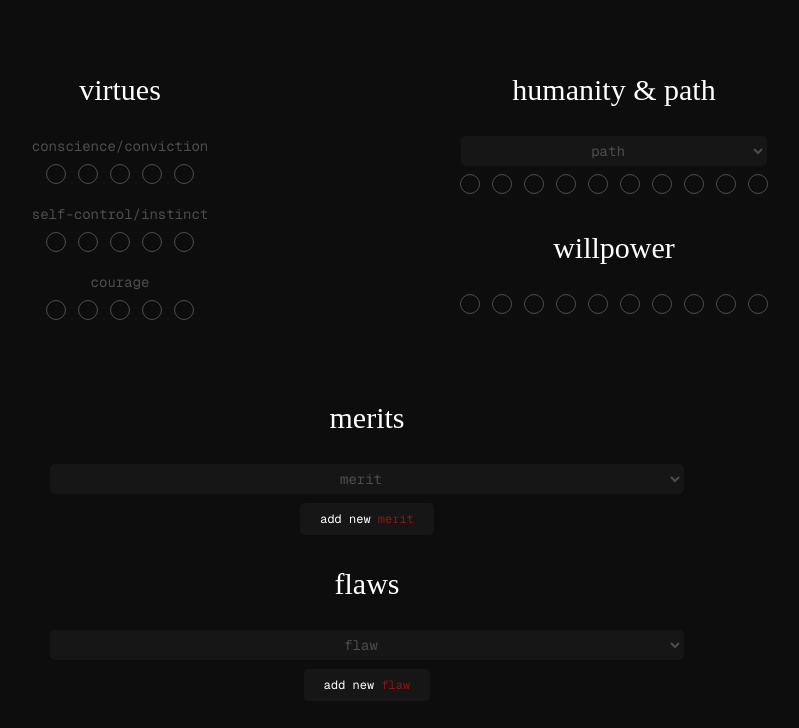
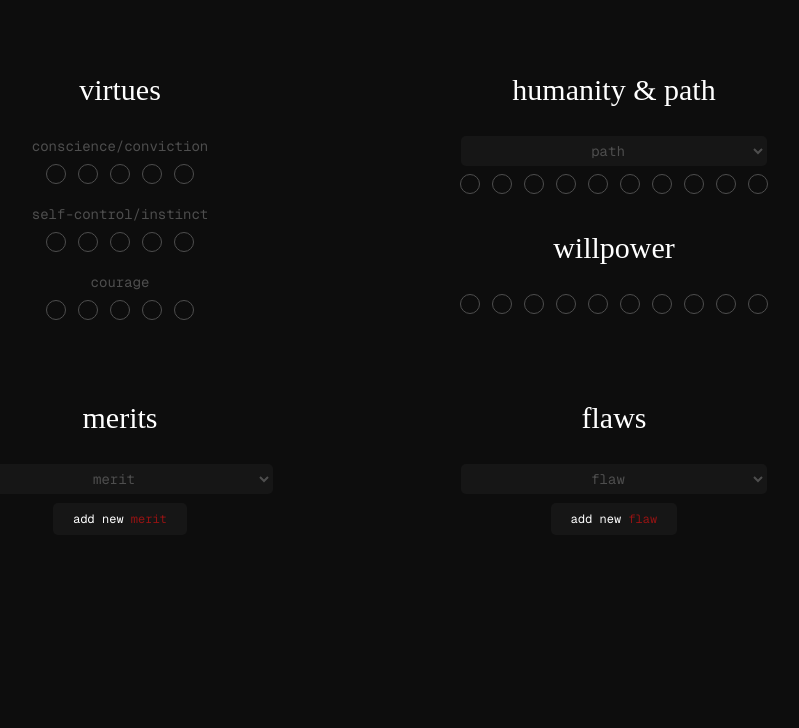
Before and after one commit to frantaing/schrecknet-lite, a website: page src/v20.html in a window 1280 px wide. Shown: the part 2177-2905 px from the top of the page, without its empty margins (273-1072 px from the left). After the commit the page ends 2835 px from the top, so only its background shows below. Drawn offline with nearby package versions, Linux system fonts and the light colour scheme; files that its build step writes are made by us from their sources; a web font is replaced by a local one.

Commit message:
[feat]: Add responsiveness for larger screens for Merits/Flaws
This commit includes:
- 2 columns for Merits and Flaws in 1 row

```diff
--- a/src/v20.html
+++ b/src/v20.html
@@ -896,7 +896,7 @@
     </section>
 
     <!-- [Merits + Flaws] -->
-    <section class="flex flex-col justify-center gap-9">
+    <section class="flex flex-col justify-center gap-9 gap-9 sm:grid sm:grid-cols-2">
 
       <!-- [Merits] -->
       <div>
```
